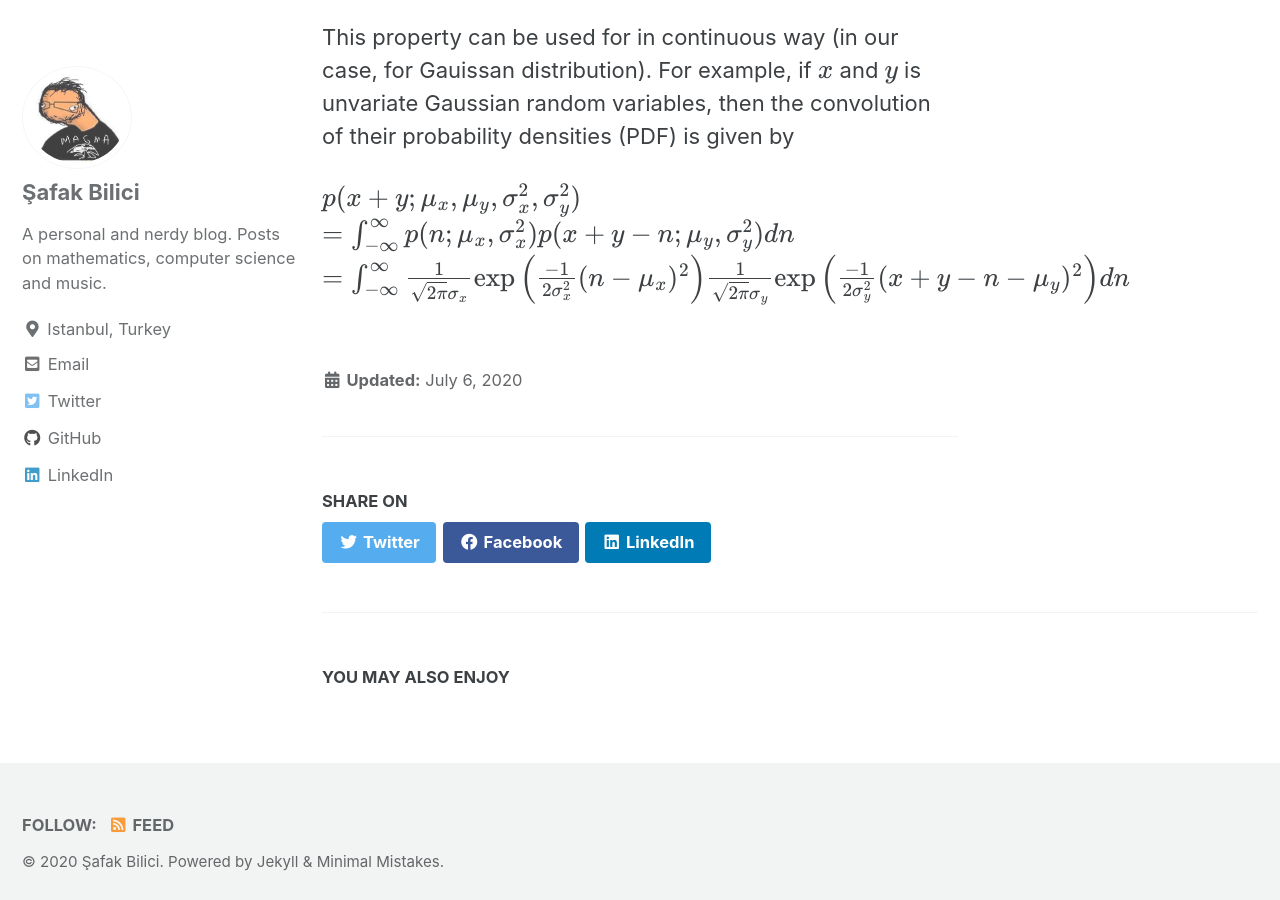
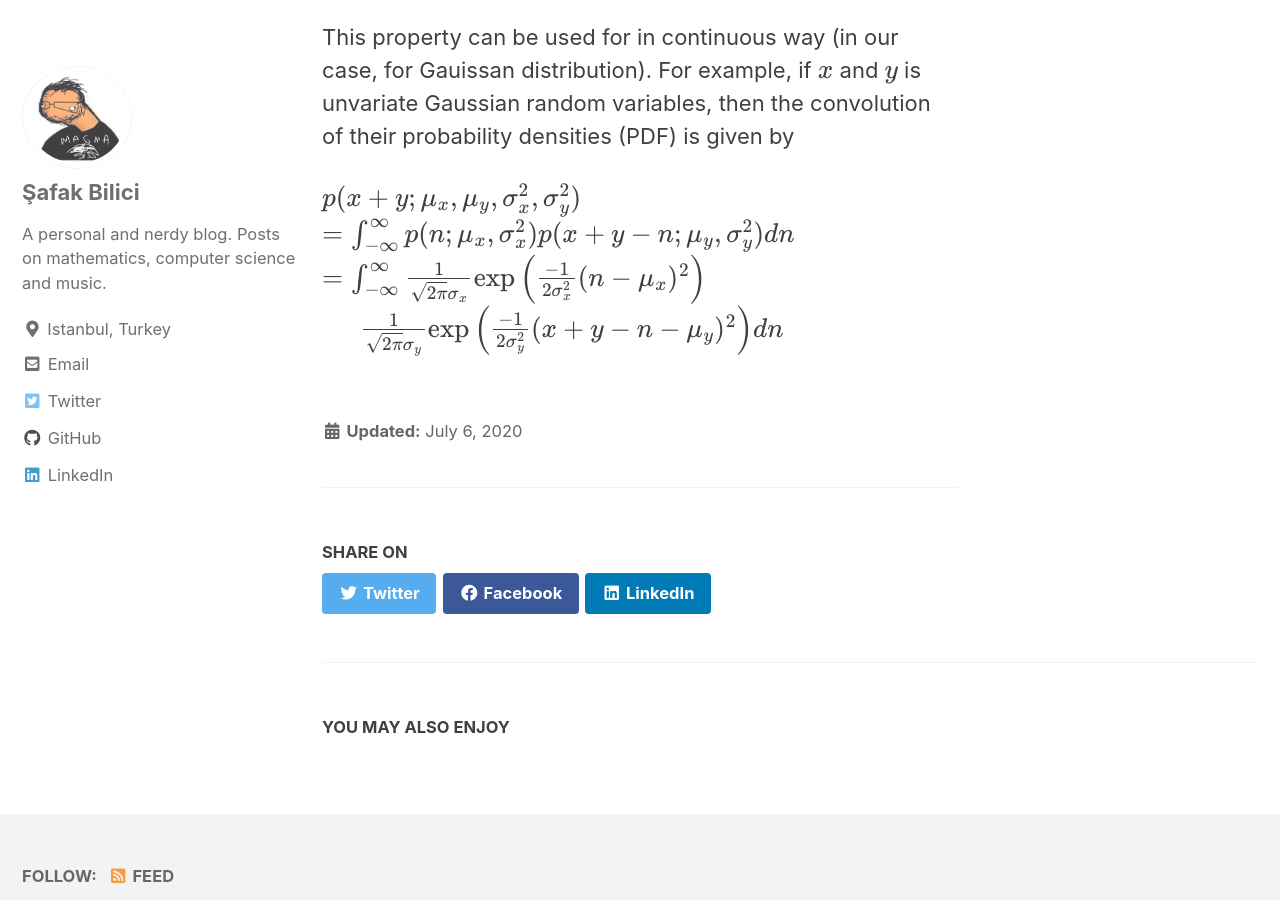
Before and after one commit to safakkbilici/safakkbilici.github.io, a Jekyll site: the page built from _posts/2020-07-06-getting-started.md, in a window 1280 px wide and 900 px high, scrolled down 3415 px. Built offline with Jekyll 4.4.1, drawn with Linux system fonts in a browser that asks for light colours; cached includes are drawn as plain includes; formulas are drawn with MathJax 3.

Commit message:
beautiful typesetting with LaTeX

```diff
--- a/_posts/2020-07-06-getting-started.md
+++ b/_posts/2020-07-06-getting-started.md
@@ -67,4 +67,5 @@
 
 $$p(x+y;\mu_x,\mu_y,\sigma_x^2,\sigma_y^2)$$
 $$= \int_{-\infty}^{\infty}p(n;\mu_x,\sigma_x^2)p(x+y-n;\mu_y,\sigma_y^2) dn$$
-$$=\int_{-\infty}^{\infty} \frac{1}{\sqrt{2\pi}\sigma_x}\exp\left(\frac{-1}{2\sigma_x^2}(n-\mu_x)^2\right)\frac{1}{\sqrt{2\pi}\sigma_y}\exp\left(\frac{-1}{2\sigma_y^2}(x+y-n-\mu_y)^2\right)dn$$
+$$=\int_{-\infty}^{\infty} \frac{1}{\sqrt{2\pi}\sigma_x}\exp\left(\frac{-1}{2\sigma_x^2}(n-\mu_x)^2\right)$$
+$$\;\;\;\;\;\frac{1}{\sqrt{2\pi}\sigma_y}\exp\left(\frac{-1}{2\sigma_y^2}(x+y-n-\mu_y)^2\right)dn$$
```
